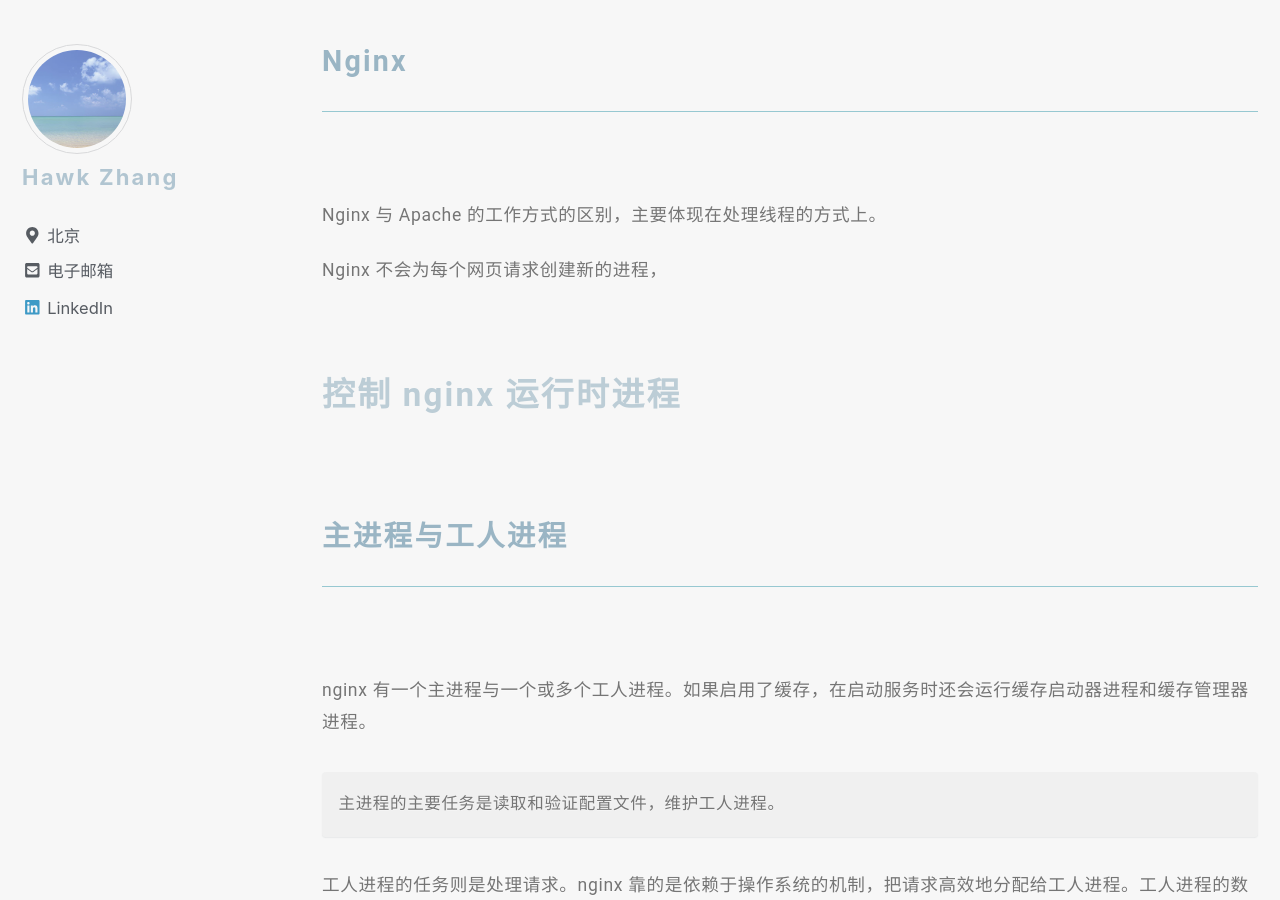
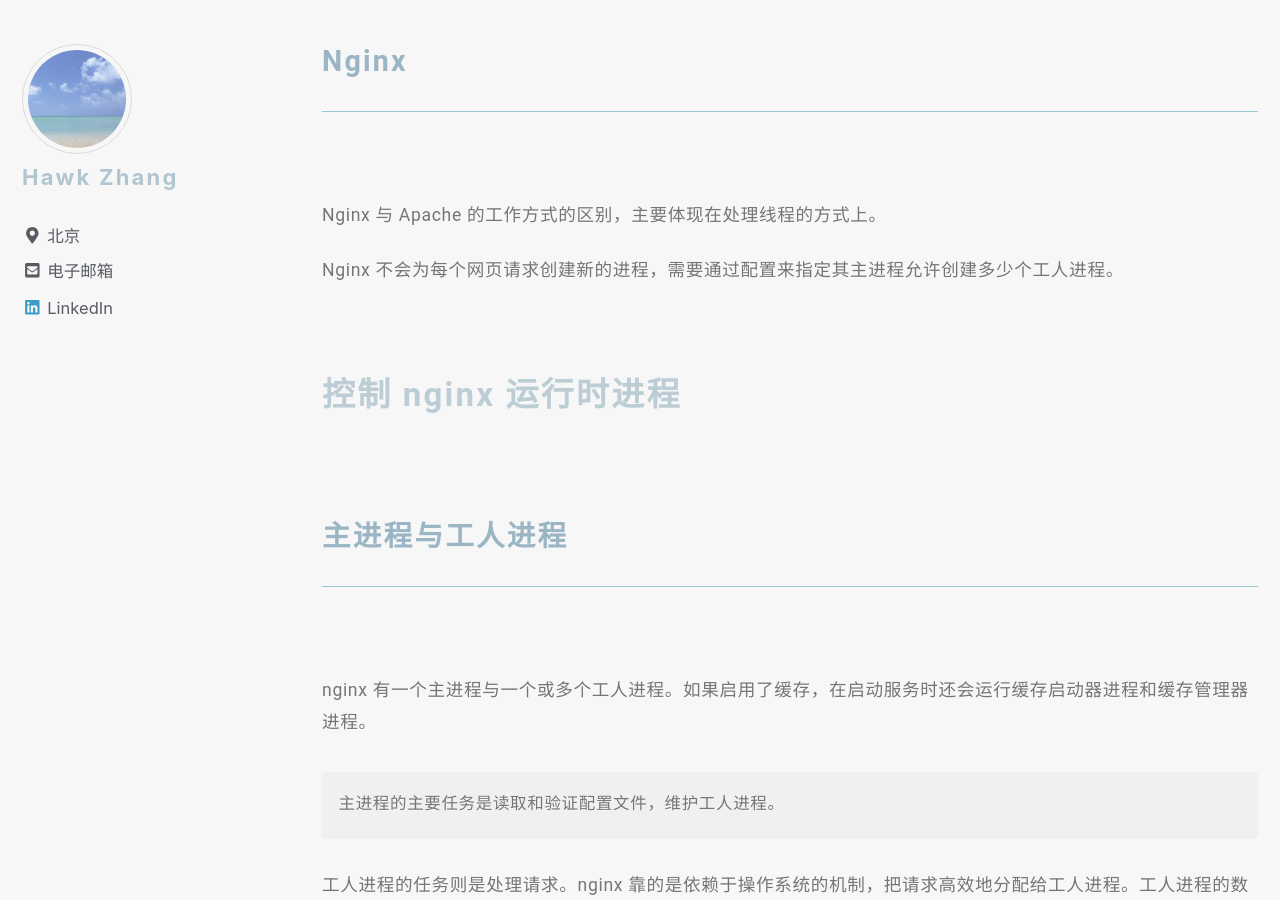
Before and after one commit to narru888/linotes_note, a Jekyll site: the page built from _posts/server/nginx/2016-01-03-nginx.basic.md, in a window 1280 px wide and 900 px high, scrolled down 2360 px. Built offline with Jekyll 4.4.1, drawn with Linux system fonts in a browser that asks for light colours; nearby versions of some CDN libraries; a script that is not in the unit is left out.

Commit message:
update on 2018-09-25 10:50:01 CST

```diff
--- a/_posts/server/nginx/2016-01-03-nginx.basic.md
+++ b/_posts/server/nginx/2016-01-03-nginx.basic.md
@@ -59,7 +59,7 @@
 
 Nginx 与 Apache 的工作方式的区别，主要体现在处理线程的方式上。
 
-Nginx 不会为每个网页请求创建新的进程，
+Nginx 不会为每个网页请求创建新的进程，需要通过配置来指定其主进程允许创建多少个工人进程。
 
 
 
```
